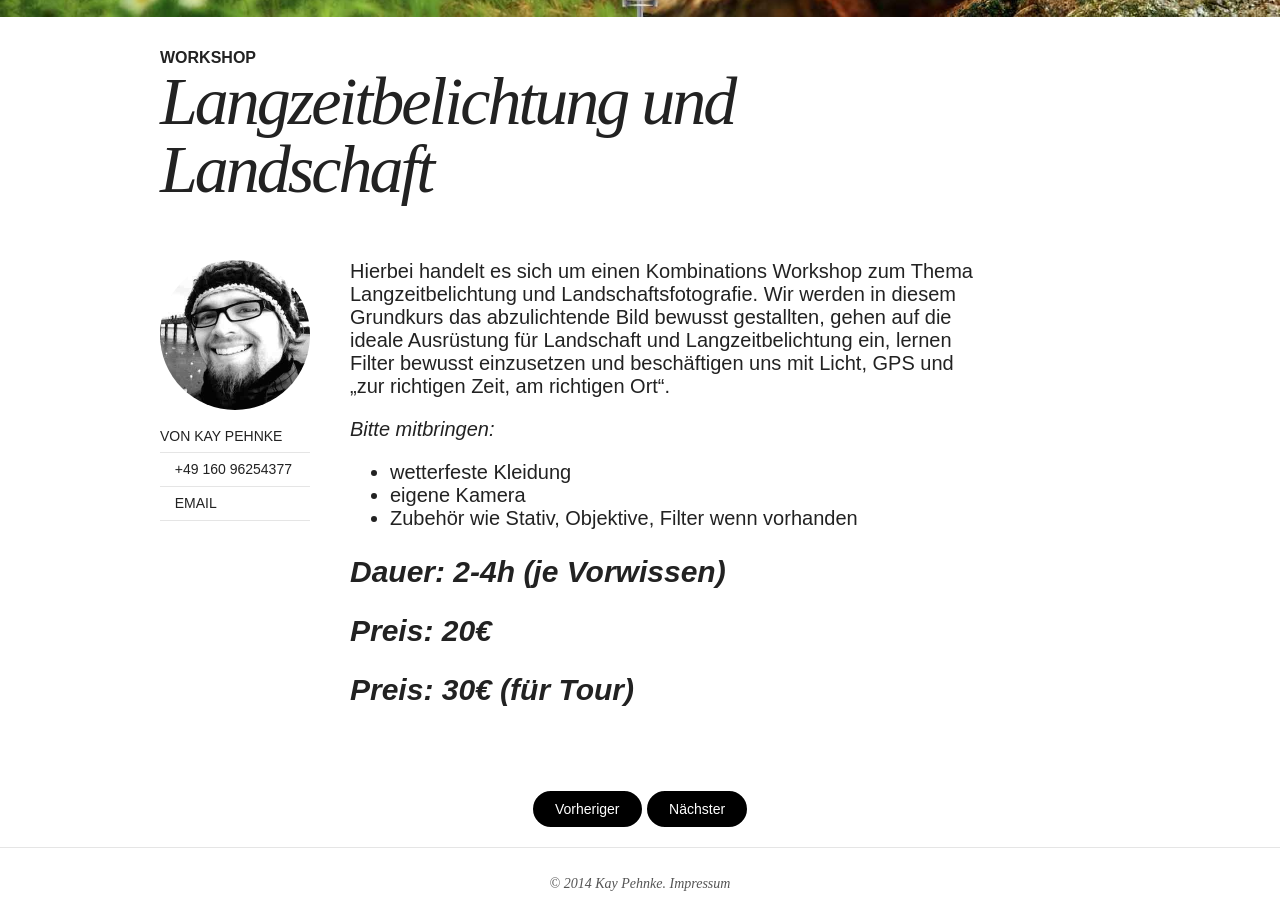
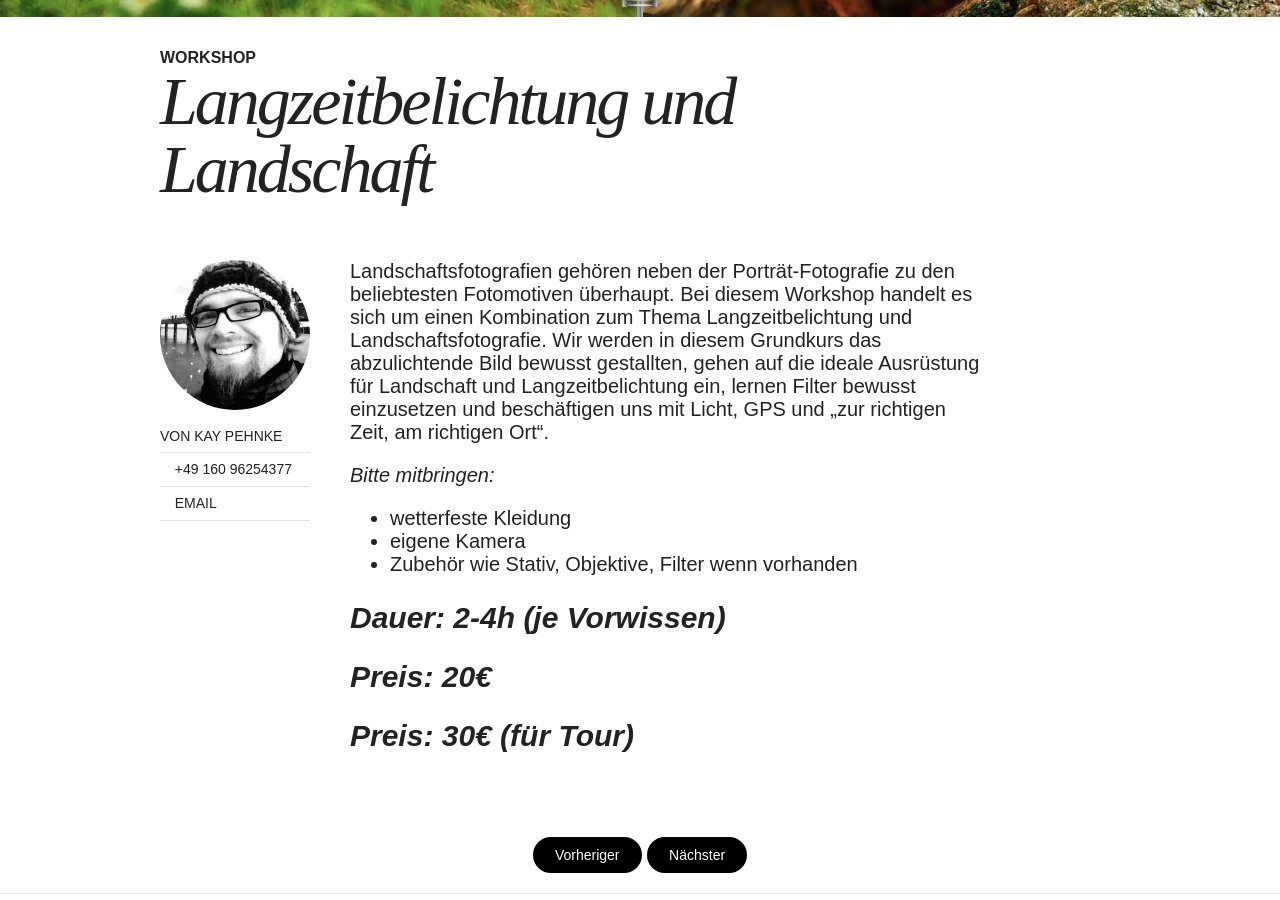
Before and after one commit to kay-pehnke/kay-pehnke.github.io, a Jekyll site: the page built from _posts/2014-03-17-workshop-landschaft.md, in a window 1280 px wide and 900 px high, scrolled down 569 px. Built offline with Jekyll 4.4.1, drawn with Linux system fonts in a browser that asks for light colours; nearby versions of some CDN libraries.

Commit message:
Workshop Änderung: Landschaft

```diff
--- a/_posts/2014-03-17-workshop-landschaft.md
+++ b/_posts/2014-03-17-workshop-landschaft.md
@@ -10,7 +10,8 @@ comments: false
 share: false
 ---
 
-Hierbei handelt es sich um einen Kombinations Workshop zum Thema Langzeitbelichtung und Landschaftsfotografie.
+Landschaftsfotografien gehören neben der Porträt-Fotografie zu den beliebtesten Fotomotiven überhaupt. Bei diesem Workshop
+handelt es sich um einen Kombination zum Thema Langzeitbelichtung und Landschaftsfotografie.
 Wir werden in diesem Grundkurs das abzulichtende Bild bewusst gestallten, gehen auf die ideale Ausrüstung für Landschaft und Langzeitbelichtung ein, lernen Filter bewusst einzusetzen und beschäftigen uns mit Licht, GPS und „zur richtigen Zeit, am richtigen Ort“.
 
 *Bitte mitbringen:*
```
